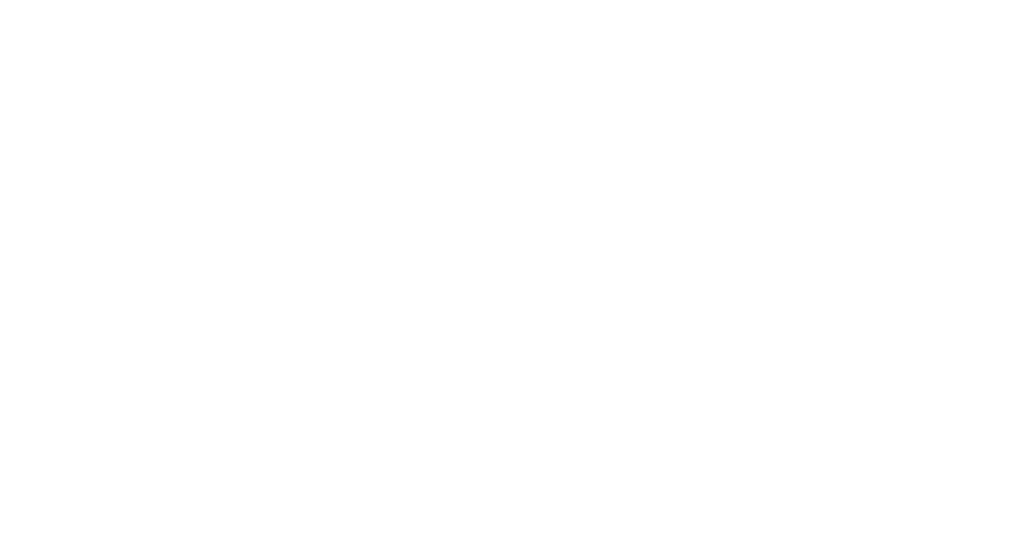
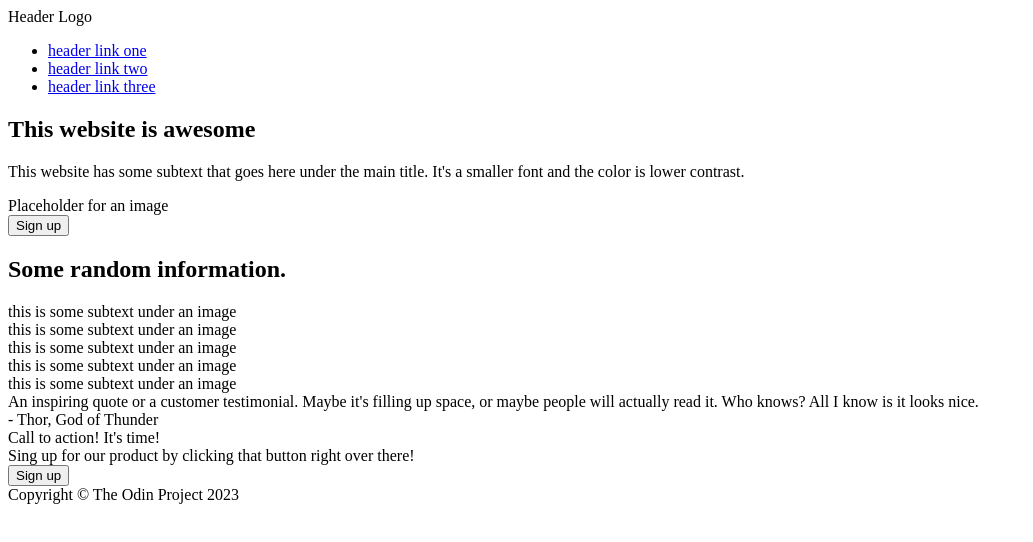
Before and after one commit to grthompson14/odin-landing-page, a plain HTML site: page index.html in a window 1280 px wide. Shown: the whole page, without its empty margins (0-1033 px from the left). Drawn offline with Linux system fonts and the light colour scheme.

Commit message:
Add all placeholder information to index.html

```diff
--- a/index.html
+++ b/index.html
@@ -8,6 +8,73 @@
     </head>
 
     <body>
+        <header>
+            <div  class="header-logo">Header Logo</div>
+            <div class="header-links">
+                <ul>
+                    <li><a href="#">header link one</a></li>
+                    <li><a href="#">header link two</a></li>
+                    <li><a href="#">header link three</a></li>
+                </ul>
+            </div>
+        </header>
 
+        <section class="sign-up-info">
+            <h1 class="main-title">This website is awesome</h1>
+            <p class="title-text">This website has some subtext that goes here under the main title.
+                It's a smaller font and the color is lower contrast.
+            </p>
+            <div class="img-placeholder">Placeholder for an image</div>
+            <button class="sign-up">Sign up</button>
+        </section>
+
+        <section  class="information">
+            <h1  class="info-title">Some random  information.</h1>
+            <div class="container">
+                <div class="info">
+                    <div class="img"></div>
+                    <div class="info-subtext">this is some subtext under an image</div>
+                </div>
+
+                <div class="info">
+                    <div class="img"></div>
+                    <div class="info-subtext">this is some subtext under an image</div>
+                </div>
+
+                <div class="info">
+                    <div class="img"></div>
+                    <div class="info-subtext">this is some subtext under an image</div>
+                </div>
+
+                <div class="info">
+                    <div class="img"></div>
+                    <div class="info-subtext">this is some subtext under an image</div>
+                </div>
+
+                <div class="info">
+                    <div class="img"></div>
+                    <div class="info-subtext">this is some subtext under an image</div>
+                </div>
+            </div>
+        </section>
+
+        <section  class="quote">
+            <div class="quote-text">An inspiring quote or a customer testimonial.
+                Maybe it's filling  up space, or  maybe people will actually
+                read it. Who knows? All I know is it looks nice.
+            </div>
+            <div  class="quotee">- Thor, God of Thunder</div>
+        </section>
+
+        <section  class="sign-up-banner">
+            <div class="banner-title">Call to  action! It's  time!</div>
+            <div class="banner-text">Sing up for our product by clicking that button
+                right over there!</div>
+            <button  class="banner-button">Sign up</button>
+        </section>
+
+        <footer>
+            <div class="footer-text">Copyright © The Odin Project 2023</div>
+        </footer>
     </body>
 </html>
```
